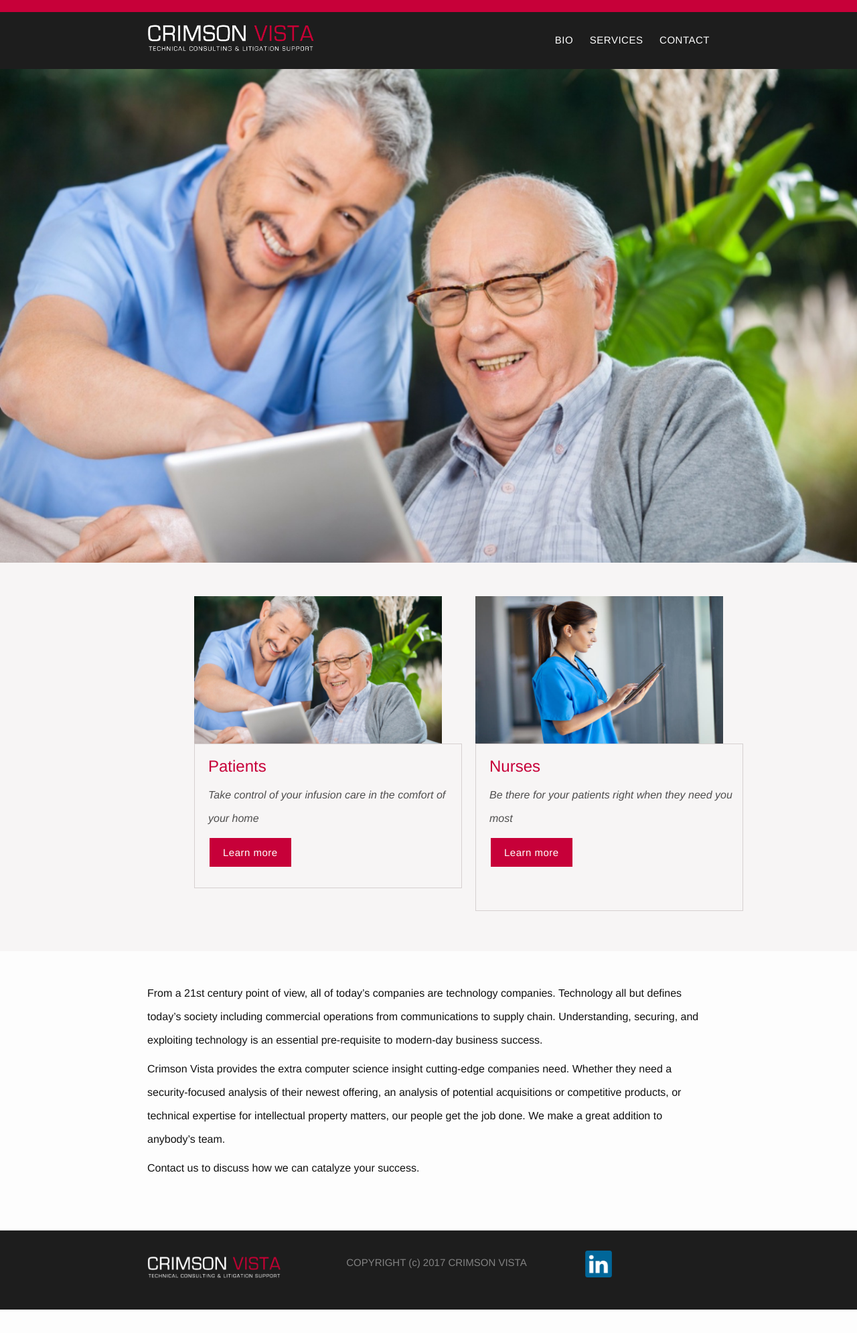
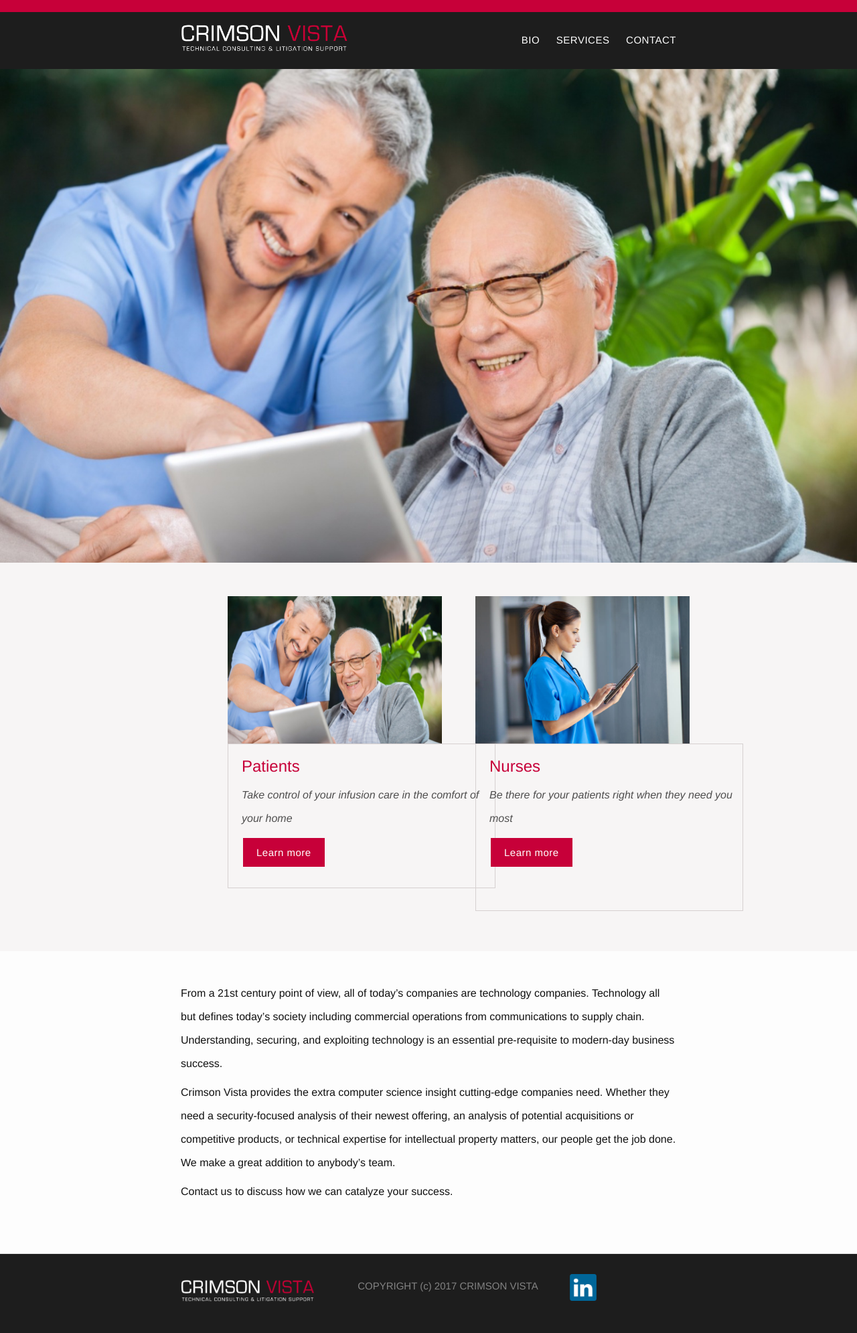
Before and after one commit to vezenwa/vezenwa.github.io, a Jekyll site: the page built from index.md, in a window 1280 px wide. Shown: the whole page at 67% size. Built offline with Jekyll 4.4.1, drawn with Linux system fonts in a browser that asks for light colours; before the commit the page ends 1955 px from its top, so only the background shows below that.

Commit message:
Update main.scss

```diff
--- a/assets/main.scss
+++ b/assets/main.scss
@@ -322,8 +322,8 @@ pre {
     */
 
   max-width: 100%;
-  margin-right: 190px;
-  margin-left: 190px;
+  margin-right: 240px;
+  margin-left: 240px;
   padding-right: 30px;
   padding-left: 30px; }
   @media screen and (max-width:800px) {
```
